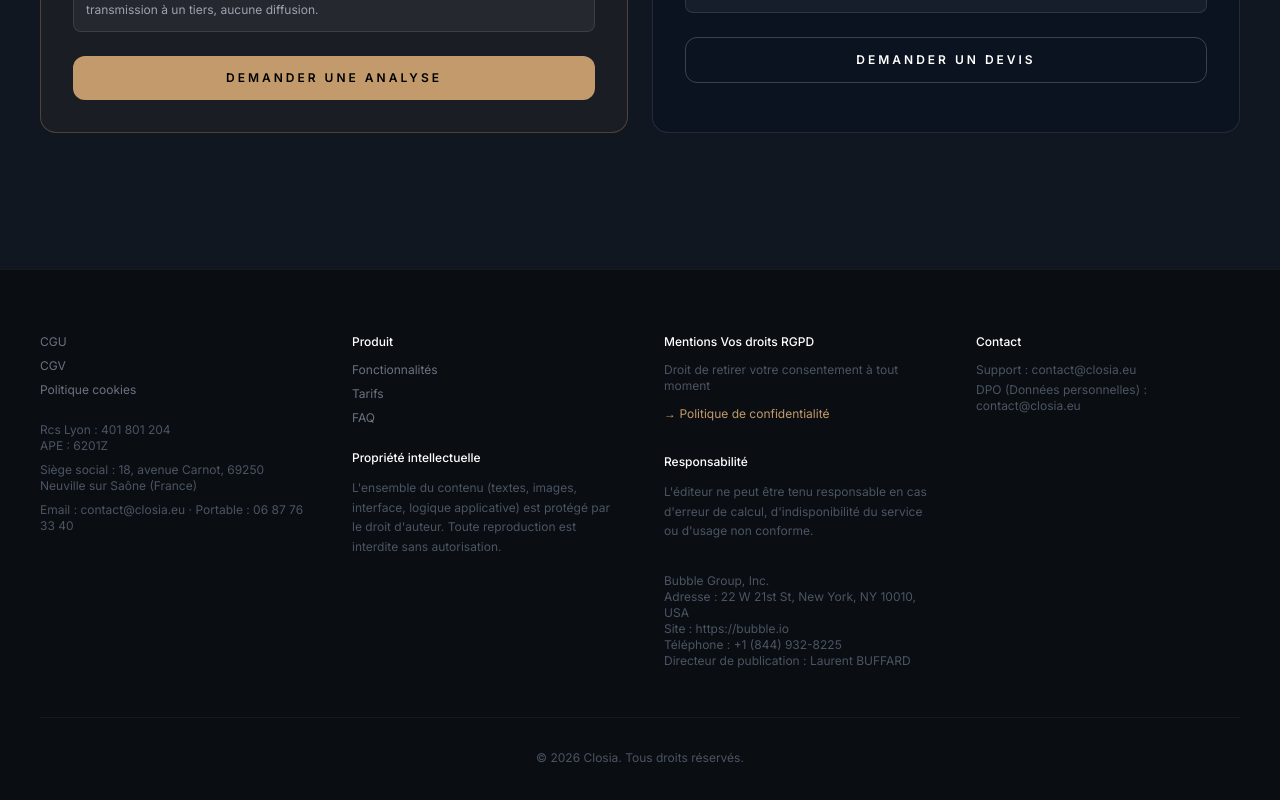
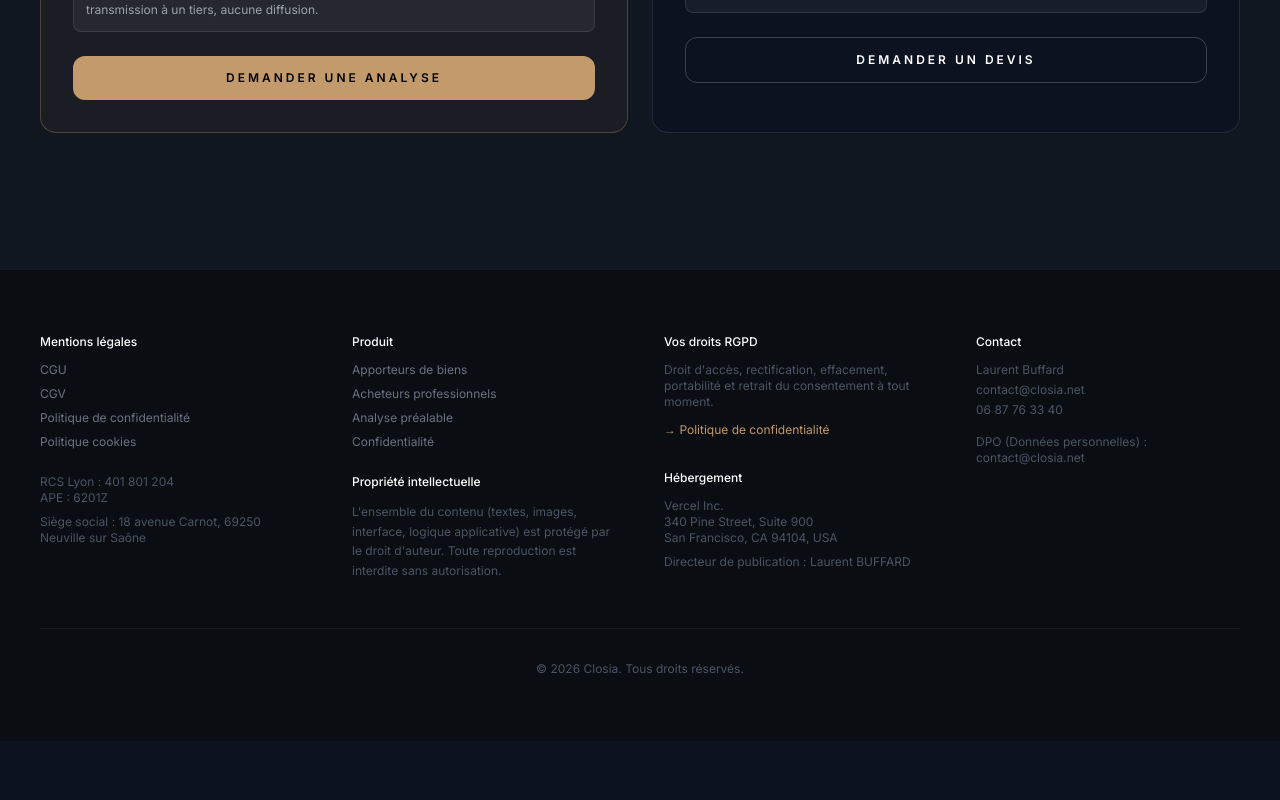
Before and after one commit to BUFFARD388/closia, a Next.js app: page / in a window 1280 px wide. Shown: the part 8657-9457 px from the top of the page. After the commit the page ends 9398 px from the top, so only its background shows below. Built offline with nearby package versions, Linux system fonts and the light colour scheme.

Commit message:
feat: footer mis à jour + pages légales

```diff
--- a/app/page.tsx
+++ b/app/page.tsx
@@ -986,56 +986,60 @@ export default function LandingPage() {
       <footer className="bg-[#0a0d12] border-t border-white/5 px-6 lg:px-10 py-16">
         <div className="max-w-7xl mx-auto">
           <div className="grid md:grid-cols-4 gap-12 mb-12 text-xs text-gray-500">
-            {/* Col 1 */}
+            {/* Col 1 — Légal */}
             <div>
+              <p className="text-white font-medium mb-3">Mentions légales</p>
               <div className="space-y-2 mb-6">
-                <a href="#" className="block hover:text-white transition-colors">CGU</a>
-                <a href="#" className="block hover:text-white transition-colors">CGV</a>
-                <a href="#" className="block hover:text-white transition-colors">Politique cookies</a>
+                <Link href="/legal/cgu" className="block hover:text-white transition-colors">CGU</Link>
+                <Link href="/legal/cgv" className="block hover:text-white transition-colors">CGV</Link>
+                <Link href="/legal/confidentialite" className="block hover:text-white transition-colors">Politique de confidentialité</Link>
+                <Link href="/legal/cookies" className="block hover:text-white transition-colors">Politique cookies</Link>
               </div>
-              <p className="text-gray-600">Rcs Lyon : 401 801 204</p>
+              <p className="text-gray-600">RCS Lyon : 401 801 204</p>
               <p className="text-gray-600">APE : 6201Z</p>
-              <p className="text-gray-600 mt-2">Siège social : 18, avenue Carnot, 69250 Neuville sur Saône (France)</p>
-              <p className="text-gray-600 mt-2">Email : contact@closia.eu · Portable : 06 87 76 33 40</p>
+              <p className="text-gray-600 mt-2">Siège social : 18 avenue Carnot, 69250 Neuville sur Saône</p>
             </div>
 
-            {/* Col 2 */}
+            {/* Col 2 — Produit */}
             <div>
               <p className="text-white font-medium mb-3">Produit</p>
               <div className="space-y-2">
-                <a href="#" className="block hover:text-white transition-colors">Fonctionnalités</a>
-                <a href="#" className="block hover:text-white transition-colors">Tarifs</a>
-                <a href="#" className="block hover:text-white transition-colors">FAQ</a>
+                <a href="#vendeurs" className="block hover:text-white transition-colors">Apporteurs de biens</a>
+                <a href="#acheteurs" className="block hover:text-white transition-colors">Acheteurs professionnels</a>
+                <a href="#analyse" className="block hover:text-white transition-colors">Analyse préalable</a>
+                <a href="#confidentialite" className="block hover:text-white transition-colors">Confidentialité</a>
               </div>
               <p className="text-white font-medium mt-6 mb-3">Propriété intellectuelle</p>
               <p className="text-gray-600 leading-relaxed">L'ensemble du contenu (textes, images, interface, logique applicative) est protégé par le droit d'auteur. Toute reproduction est interdite sans autorisation.</p>
             </div>
 
-            {/* Col 3 */}
+            {/* Col 3 — RGPD & Hébergement */}
             <div>
-              <p className="text-white font-medium mb-3">Mentions Vos droits RGPD</p>
-              <p className="text-gray-600 mb-3">Droit de retirer votre consentement à tout moment</p>
-              <a href="#" className="text-[#c29a6b] hover:underline">→ Politique de confidentialité</a>
+              <p className="text-white font-medium mb-3">Vos droits RGPD</p>
+              <p className="text-gray-600 mb-3">Droit d'accès, rectification, effacement, portabilité et retrait du consentement à tout moment.</p>
+              <Link href="/legal/confidentialite" className="text-[#c29a6b] hover:underline">→ Politique de confidentialité</Link>
 
               <div className="mt-8">
-                <p className="text-white font-medium mb-3">Responsabilité</p>
-                <p className="text-gray-600 leading-relaxed">L'éditeur ne peut être tenu responsable en cas d'erreur de calcul, d'indisponibilité du service ou d'usage non conforme.</p>
-              </div>
-
-              <div className="mt-8">
-                <p className="text-gray-600">Bubble Group, Inc.</p>
-                <p className="text-gray-600">Adresse : 22 W 21st St, New York, NY 10010, USA</p>
-                <p className="text-gray-600">Site : https://bubble.io</p>
-                <p className="text-gray-600">Téléphone : +1 (844) 932-8225</p>
-                <p className="text-gray-600">Directeur de publication : Laurent BUFFARD</p>
+                <p className="text-white font-medium mb-3">Hébergement</p>
+                <p className="text-gray-600">Vercel Inc.</p>
+                <p className="text-gray-600">340 Pine Street, Suite 900</p>
+                <p className="text-gray-600">San Francisco, CA 94104, USA</p>
+                <p className="text-gray-600 mt-2">Directeur de publication : Laurent BUFFARD</p>
               </div>
             </div>
 
-            {/* Col 4 */}
+            {/* Col 4 — Contact */}
             <div>
               <p className="text-white font-medium mb-3">Contact</p>
-              <p className="text-gray-600">Support : contact@closia.eu</p>
-              <p className="text-gray-600 mt-1">DPO (Données personnelles) : contact@closia.eu</p>
+              <p className="text-gray-600">Laurent Buffard</p>
+              <p className="text-gray-600 mt-1">
+                <a href="mailto:contact@closia.net" className="hover:text-white transition-colors">contact@closia.net</a>
+              </p>
+              <p className="text-gray-600 mt-1">06 87 76 33 40</p>
+              <p className="text-gray-600 mt-4">DPO (Données personnelles) :</p>
+              <p className="text-gray-600">
+                <a href="mailto:contact@closia.net" className="hover:text-white transition-colors">contact@closia.net</a>
+              </p>
             </div>
           </div>
 
```
Also changed, not shown: app/legal/cgu/page.tsx (line endings or trailing spaces), app/legal/cgv/page.tsx (line endings or trailing spaces), app/legal/confidentialite/page.tsx (line endings or trailing spaces), app/legal/cookies/page.tsx (line endings or trailing spaces), app/legal/layout.tsx (line endings or trailing spaces).
